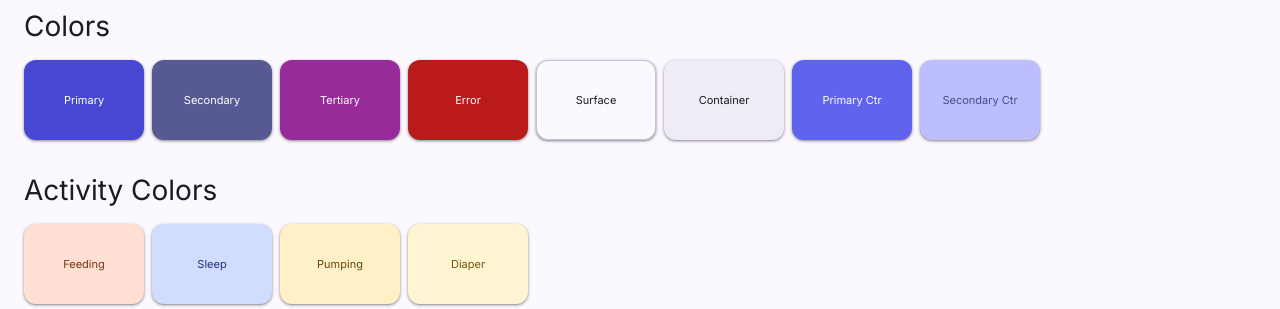
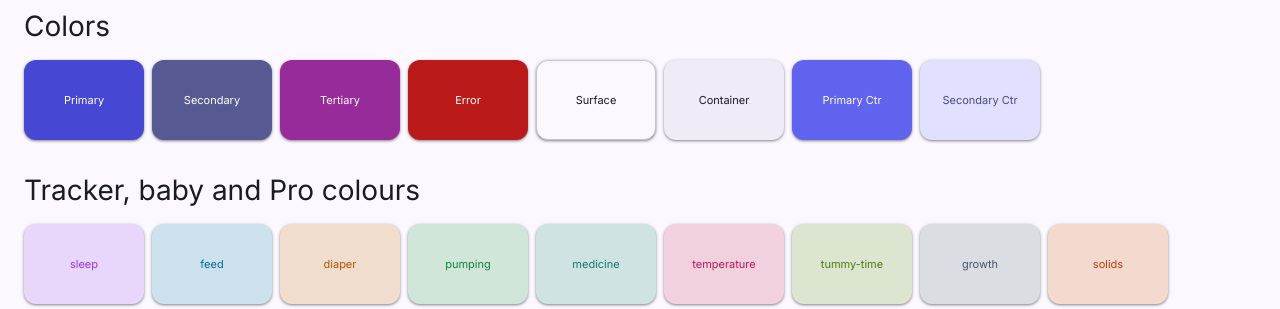
Before and after one commit to kodnificent/echo-baby-tokens, a website: page index.html in a window 1280 px wide. Shown: the part 84-393 px from the top of the page. Drawn offline with Linux system fonts and the light colour scheme.

Commit message:
Ship the canvas palette as tokens 2.0: tile and chip surfaces, tracker, baby and Pro colours

```diff
--- a/css/themes/dark.css
+++ b/css/themes/dark.css
@@ -1,13 +1,13 @@
 .dark {
   --md-sys-color-primary: rgb(192 193 255);
   --md-sys-color-surface-tint: rgb(192 193 255);
-  --md-sys-color-on-primary: rgb(16 0 169);
+  --md-sys-color-on-primary: rgb(30 30 122);
   --md-sys-color-primary-container: rgb(128 131 255);
   --md-sys-color-on-primary-container: rgb(1 0 43);
   --md-sys-color-secondary: rgb(192 193 255);
   --md-sys-color-on-secondary: rgb(41 42 96);
   --md-sys-color-secondary-container: rgb(66 68 123);
-  --md-sys-color-on-secondary-container: rgb(178 179 242);
+  --md-sys-color-on-secondary-container: rgb(225 224 255);
   --md-sys-color-tertiary: rgb(255 170 247);
   --md-sys-color-on-tertiary: rgb(90 0 93);
   --md-sys-color-tertiary-container: rgb(214 100 211);
@@ -49,30 +49,50 @@
   --md-sys-color-surface-container-high: rgb(41 41 50);
   --md-sys-color-surface-container-highest: rgb(52 52 61);
 
-  /* Custom Activity Colors */
-  --activity-feeding-container: rgb(80 45 30);
-  --activity-feeding-on-container: rgb(255 200 170);
-  --activity-feeding: rgb(220 120 80);
+  /* Surfaces: tiles, chips, rows, sheets */
+  --tile-surface: rgb(41 41 50);
+  --sheet-surface: rgb(27 27 35);
+  --list-divider: rgb(52 52 61);
+  --chip-outline: rgb(144 143 160);
+  --chip-selected-surface: rgb(66 68 123);
+  --chip-selected-on: rgb(225 224 255);
+  --scrim-overlay: rgb(0 0 0 / 0.5);
+  --switch-thumb-on: rgb(30 30 122);
 
-  --activity-sleep-container: rgb(30 40 80);
-  --activity-sleep-on-container: rgb(180 200 255);
-  --activity-sleep: rgb(120 140 220);
+  /* A tracker colour tints its icon square: mix it into the base at this share */
+  --tracker-tint-base: rgb(41 41 50);
+  --tracker-tint-share: 22%;
 
-  --activity-pumping-container: rgb(75 60 25);
-  --activity-pumping-on-container: rgb(255 225 160);
-  --activity-pumping: rgb(220 180 70);
+  /* Tracker colours */
+  --tracker-sleep: #D8B4FE;
+  --tracker-sleep-strong: #C084FC;
+  --tracker-sleep-text: #E9D5FF;
+  --tracker-feed: #7DD3FC;
+  --tracker-feed-strong: #0369A1;
+  --tracker-diaper: #FCD34D;
+  --tracker-pumping: #86EFAC;
+  --tracker-pumping-strong: #166534;
+  --tracker-medicine: #5EEAD4;
+  --tracker-temperature: #F9A8D4;
+  --tracker-tummy-time: #BEF264;
+  --tracker-tummy-time-strong: #3F6212;
+  --tracker-growth: #CBD5E1;
+  --tracker-solids: #FDBA74;
+  --tracker-vaccines: #F0ABFC;
+  --tracker-appointments: #93C5FD;
+  --tracker-moments: #FDE047;
 
-  --activity-diaper-container: rgb(70 55 15);
-  --activity-diaper-on-container: rgb(252 211 77);
-  --activity-diaper: rgb(252 211 77);
+  /* Baby colours, by the baby's place in the family */
+  --baby-1: #F2A7BF;
+  --on-baby-1: #5C1730;
+  --baby-2: #FDBA74;
+  --on-baby-2: #431407;
 
-  /* Event Type Colors */
-  --event-color-feed: #7DD3FC;
-  --event-color-sleep: #C4B5FD;
-  --event-color-diaper: #FCD34D;
-  --event-color-pumping: #86EFAC;
+  /* Pro tag */
+  --pro-tag-surface: #5A005D;
+  --pro-tag-on: #FFD6F7;
 
-  /* Custom Tracker Colors */
+  /* Custom tracker colours, picked by the person */
   --tracker-color-red: #EF9A9A;
   --tracker-color-pink: #F48FB1;
   --tracker-color-purple: #CE93D8;
--- a/css/themes/light.css
+++ b/css/themes/light.css
@@ -6,7 +6,7 @@
   --md-sys-color-on-primary-container: rgb(255 251 255);
   --md-sys-color-secondary: rgb(87 89 146);
   --md-sys-color-on-secondary: rgb(255 255 255);
-  --md-sys-color-secondary-container: rgb(189 190 254);
+  --md-sys-color-secondary-container: rgb(225 224 255);
   --md-sys-color-on-secondary-container: rgb(73 75 131);
   --md-sys-color-tertiary: rgb(151 43 153);
   --md-sys-color-on-tertiary: rgb(255 255 255);
@@ -49,30 +49,50 @@
   --md-sys-color-surface-container-high: rgb(233 230 243);
   --md-sys-color-surface-container-highest: rgb(228 225 237);
 
-  /* Custom Activity Colors */
-  --activity-feeding-container: rgb(255 224 210);
-  --activity-feeding-on-container: rgb(120 50 20);
-  --activity-feeding: rgb(220 120 80);
+  /* Surfaces: tiles, chips, rows, sheets */
+  --tile-surface: rgb(233 230 243);
+  --sheet-surface: rgb(245 242 254);
+  --list-divider: rgb(199 196 215);
+  --chip-outline: rgb(118 117 134);
+  --chip-selected-surface: rgb(225 224 255);
+  --chip-selected-on: rgb(73 75 131);
+  --scrim-overlay: rgb(0 0 0 / 0.32);
+  --switch-thumb-on: rgb(255 255 255);
 
-  --activity-sleep-container: rgb(210 220 255);
-  --activity-sleep-on-container: rgb(30 50 120);
-  --activity-sleep: rgb(80 100 200);
+  /* A tracker colour tints its icon square: mix it into the base at this share */
+  --tracker-tint-base: rgb(255 255 255);
+  --tracker-tint-share: 20%;
 
-  --activity-pumping-container: rgb(255 240 200);
-  --activity-pumping-on-container: rgb(100 70 10);
-  --activity-pumping: rgb(210 170 50);
+  /* Tracker colours */
+  --tracker-sleep: #9333EA;
+  --tracker-sleep-strong: #6D28D9;
+  --tracker-sleep-text: #5B21B6;
+  --tracker-feed: #0369A1;
+  --tracker-feed-strong: #0369A1;
+  --tracker-diaper: #B45309;
+  --tracker-pumping: #15803D;
+  --tracker-pumping-strong: #166534;
+  --tracker-medicine: #0F766E;
+  --tracker-temperature: #BE185D;
+  --tracker-tummy-time: #4D7C0F;
+  --tracker-tummy-time-strong: #3F6212;
+  --tracker-growth: #475569;
+  --tracker-solids: #C2410C;
+  --tracker-vaccines: #A21CAF;
+  --tracker-appointments: #1D4ED8;
+  --tracker-moments: #A16207;
 
-  --activity-diaper-container: rgb(255 245 210);
-  --activity-diaper-on-container: rgb(120 85 10);
-  --activity-diaper: rgb(180 140 20);
+  /* Baby colours, by the baby's place in the family */
+  --baby-1: #9C3D5C;
+  --on-baby-1: #FFFFFF;
+  --baby-2: #C2410C;
+  --on-baby-2: #FFFFFF;
 
-  /* Event Type Colors */
-  --event-color-feed: #0EA5E9;
-  --event-color-sleep: #8B5CF6;
-  --event-color-diaper: #F59E0B;
-  --event-color-pumping: #22C55E;
+  /* Pro tag */
+  --pro-tag-surface: #FFD6F7;
+  --pro-tag-on: #7E0A81;
 
-  /* Custom Tracker Colors */
+  /* Custom tracker colours, picked by the person */
   --tracker-color-red: #E53935;
   --tracker-color-pink: #D81B60;
   --tracker-color-purple: #8E24AA;
--- a/index.html
+++ b/index.html
@@ -75,12 +75,23 @@
   </div>
 
   <div class="section">
-    <h2 class="text-headline-md">Activity Colors</h2>
+    <h2 class="text-headline-md">Tracker, baby and Pro colours</h2>
     <div class="swatch-grid">
-      <div class="swatch" style="background: var(--activity-feeding-container); color: var(--activity-feeding-on-container);">Feeding</div>
-      <div class="swatch" style="background: var(--activity-sleep-container); color: var(--activity-sleep-on-container);">Sleep</div>
-      <div class="swatch" style="background: var(--activity-pumping-container); color: var(--activity-pumping-on-container);">Pumping</div>
-      <div class="swatch" style="background: var(--activity-diaper-container); color: var(--activity-diaper-on-container);">Diaper</div>
+      <div class="swatch" style="background: color-mix(in srgb, var(--tracker-sleep) var(--tracker-tint-share), var(--tracker-tint-base)); color: var(--tracker-sleep);">sleep</div>
+      <div class="swatch" style="background: color-mix(in srgb, var(--tracker-feed) var(--tracker-tint-share), var(--tracker-tint-base)); color: var(--tracker-feed);">feed</div>
+      <div class="swatch" style="background: color-mix(in srgb, var(--tracker-diaper) var(--tracker-tint-share), var(--tracker-tint-base)); color: var(--tracker-diaper);">diaper</div>
+      <div class="swatch" style="background: color-mix(in srgb, var(--tracker-pumping) var(--tracker-tint-share), var(--tracker-tint-base)); color: var(--tracker-pumping);">pumping</div>
+      <div class="swatch" style="background: color-mix(in srgb, var(--tracker-medicine) var(--tracker-tint-share), var(--tracker-tint-base)); color: var(--tracker-medicine);">medicine</div>
+      <div class="swatch" style="background: color-mix(in srgb, var(--tracker-temperature) var(--tracker-tint-share), var(--tracker-tint-base)); color: var(--tracker-temperature);">temperature</div>
+      <div class="swatch" style="background: color-mix(in srgb, var(--tracker-tummy-time) var(--tracker-tint-share), var(--tracker-tint-base)); color: var(--tracker-tummy-time);">tummy-time</div>
+      <div class="swatch" style="background: color-mix(in srgb, var(--tracker-growth) var(--tracker-tint-share), var(--tracker-tint-base)); color: var(--tracker-growth);">growth</div>
+      <div class="swatch" style="background: color-mix(in srgb, var(--tracker-solids) var(--tracker-tint-share), var(--tracker-tint-base)); color: var(--tracker-solids);">solids</div>
+      <div class="swatch" style="background: color-mix(in srgb, var(--tracker-vaccines) var(--tracker-tint-share), var(--tracker-tint-base)); color: var(--tracker-vaccines);">vaccines</div>
+      <div class="swatch" style="background: color-mix(in srgb, var(--tracker-appointments) var(--tracker-tint-share), var(--tracker-tint-base)); color: var(--tracker-appointments);">appointments</div>
+      <div class="swatch" style="background: color-mix(in srgb, var(--tracker-moments) var(--tracker-tint-share), var(--tracker-tint-base)); color: var(--tracker-moments);">moments</div>
+      <div class="swatch" style="background: var(--baby-1); color: var(--on-baby-1);">Baby 1</div>
+      <div class="swatch" style="background: var(--baby-2); color: var(--on-baby-2);">Baby 2</div>
+      <div class="swatch" style="background: var(--pro-tag-surface); color: var(--pro-tag-on);">Pro</div>
     </div>
   </div>
 
--- a/package.json
+++ b/package.json
@@ -1,6 +1,6 @@
 {
   "name": "echo-baby-tokens",
-  "version": "1.0.0",
+  "version": "2.0.0",
   "description": "Design tokens for Echo Baby — Material Design 3 colors, typography, spacing, elevation, shape, and motion.",
   "license": "MIT",
   "files": [
```
Also changed, not shown: README.md.
